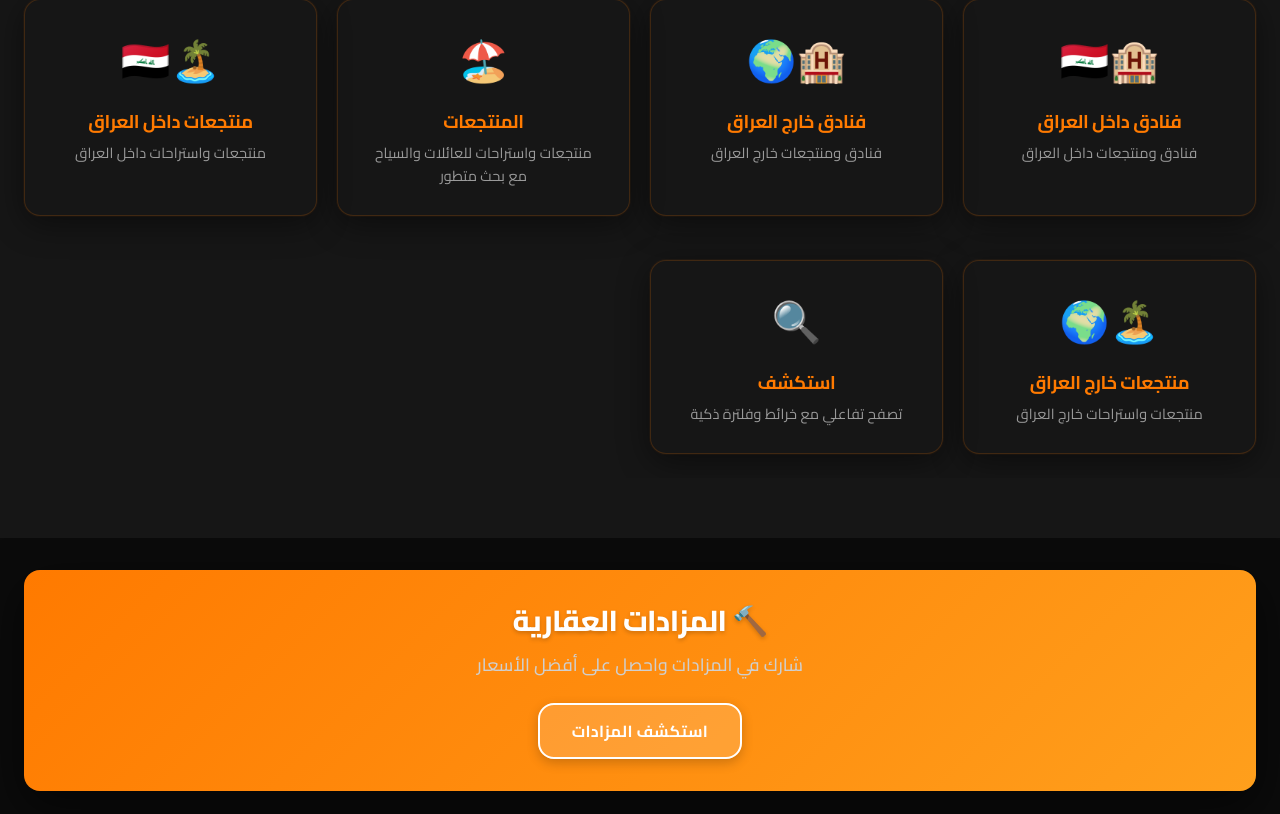
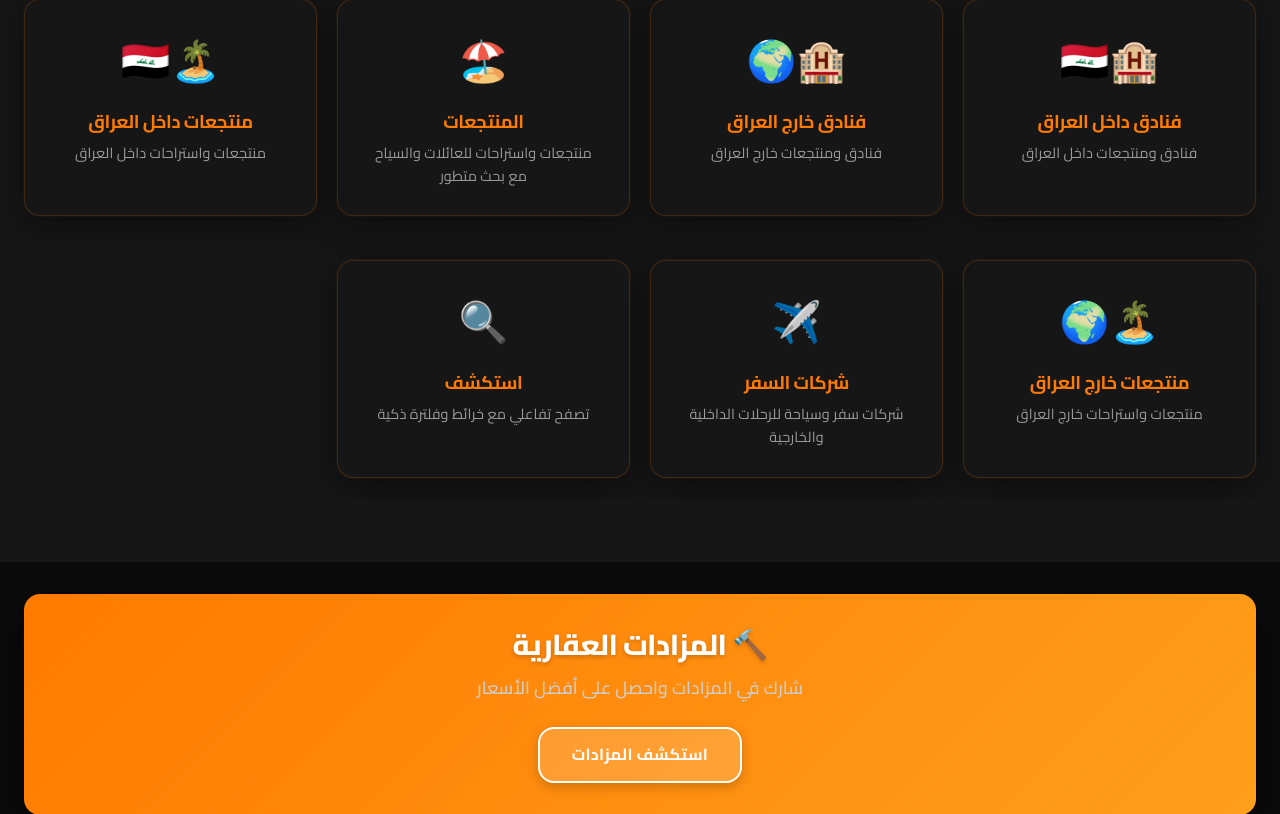
Before and after one commit to ssddmuqtad-droid/mmuuqq, a Django app: template templates/properties/home.html in a window 1280 px wide. Shown: the part 1984-2798 px from the top of the page. Run offline with Django 5.2, Linux system fonts and the light colour scheme; the template is opened without the code that fills it: most values are stand-ins (such as "Sample title", 1, 10 or a date in 2020); grey boxes marked "Sample" are stand-in pictures.

Commit message:
Add travel companies card to home page

```diff
--- a/templates/properties/home.html
+++ b/templates/properties/home.html
@@ -177,6 +177,11 @@
         <div class="platform-icon">🏝️🌍</div>
         <h3>منتجعات خارج العراق</h3>
         <p>منتجعات واستراحات خارج العراق</p>
+      </a>
+      <a href="{% url 'travel_companies' %}" class="platform-card card">
+        <div class="platform-icon">✈️</div>
+        <h3>شركات السفر</h3>
+        <p>شركات سفر وسياحة للرحلات الداخلية والخارجية</p>
       </a>
       <a href="{% url 'explore' %}" class="platform-card card">
         <div class="platform-icon">🔍</div>
```
